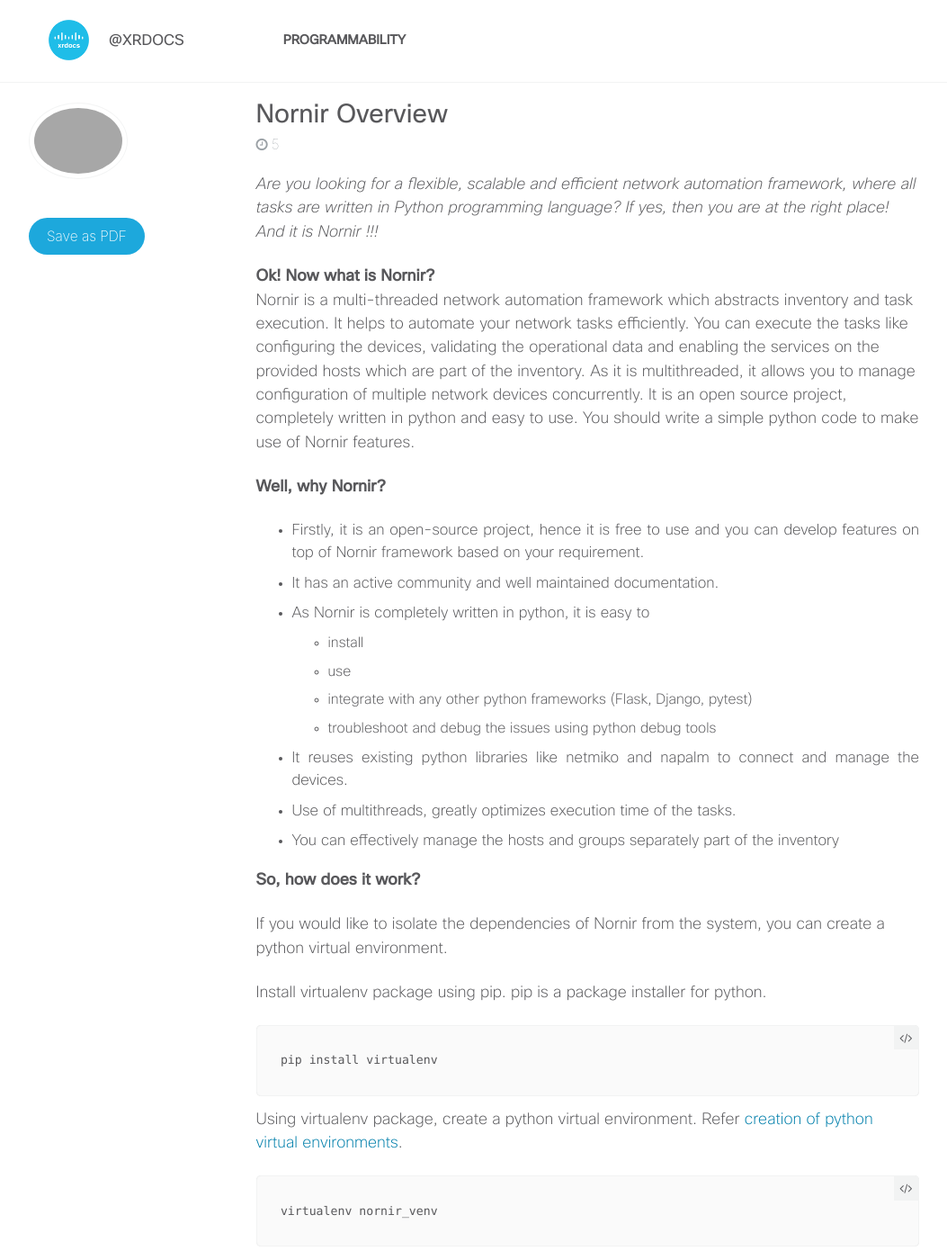
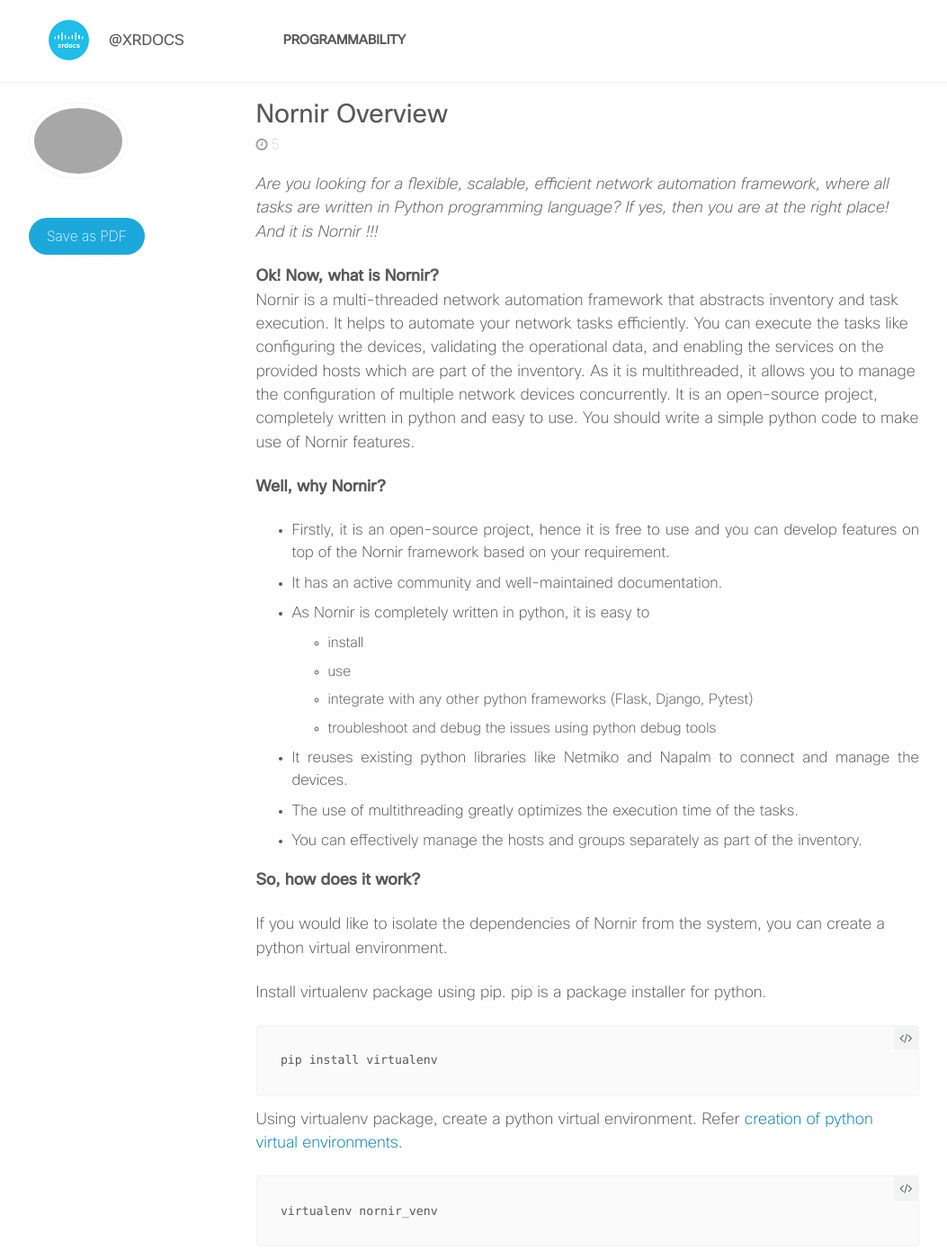
Before and after one commit to xrdocs/programmability, a Jekyll site: the page built from _tutorials/2020-12-02-nornir-overview.md, in a window 1280 px wide and 1400 px high. Shown: the whole window at 90% size, without its empty margins (12-1065 px from the left). Built offline with Jekyll 4.4.1, drawn with Linux system fonts in a browser that asks for light colours; comment, search, counter and statistics services are not loaded; some of the changed text lies outside the part shown.

Commit message:
Update 2020-12-02-nornir-overview.md

````diff
--- a/_tutorials/2020-12-02-nornir-overview.md
+++ b/_tutorials/2020-12-02-nornir-overview.md
@@ -5,22 +5,22 @@ date: '2020-12-02 18:01 -0400'
 title: Nornir Overview
 author: Neelima Parakala
 ---
-*Are you looking for a flexible, scalable and efficient network automation framework, where all tasks are written in Python programming language? If yes, then you are at the right place! And it is Nornir !!!*
+*Are you looking for a flexible, scalable, efficient network automation framework, where all tasks are written in Python programming language? If yes, then you are at the right place! And it is Nornir !!!*
 
-**Ok! Now what is Nornir?**
-Nornir is a multi-threaded network automation framework which abstracts inventory and task execution. It helps to automate your network tasks efficiently. You can execute the tasks like configuring the devices, validating the operational data and enabling the services on the provided hosts which are part of the inventory. As it is multithreaded, it allows you to manage configuration of multiple network devices concurrently. It is an open source project, completely written in python and easy to use. You should write a simple python code to make use of Nornir features.
+**Ok! Now, what is Nornir?**
+Nornir is a multi-threaded network automation framework that abstracts inventory and task execution. It helps to automate your network tasks efficiently. You can execute the tasks like configuring the devices, validating the operational data, and enabling the services on the provided hosts which are part of the inventory. As it is multithreaded, it allows you to manage the configuration of multiple network devices concurrently. It is an open-source project, completely written in python and easy to use. You should write a simple python code to make use of Nornir features.
 
 **Well, why Nornir?**
-- Firstly, it  is an open-source project, hence it is free to use and you can develop features on top of Nornir framework based on your requirement.
-- It has an active community and well maintained documentation.
+- Firstly, it is an open-source project, hence it is free to use and you can develop features on top of the Nornir framework based on your requirement.
+- It has an active community and well-maintained documentation.
 - As Nornir is completely written in python, it is easy to
 	- install
 	- use
-	- integrate with any other python frameworks (Flask, Django, pytest)
+	- integrate with any other python frameworks (Flask, Django, Pytest)
 	- troubleshoot and debug the issues using python debug tools
-- It reuses existing python libraries like netmiko and napalm to connect and manage the devices.
-- Use of multithreads, greatly optimizes execution time of the tasks.
-- You can effectively manage the hosts and groups separately part of the inventory
+- It reuses existing python libraries like Netmiko and Napalm to connect and manage the devices.
+- The use of multithreading greatly optimizes the execution time of the tasks.
+- You can effectively manage the hosts and groups separately as part of the inventory.
 
 **So, how does it work?**
 
@@ -43,7 +43,7 @@ In “nornir_venv” virtual environment, install **nornir**.
 ```
 pip install nornir
 ```
-Install Nornir plugin **nornir-napalm**.  It provides napalm connections through which you connect to the device and tasks like napalm_cli, napalm_configure, napalm_get, napalm_ping and napalm_validate.
+Install Nornir plugin nornir-napalm. It provides napalm connections through which you connect to the device and tasks like napalm_cli, napalm_configure, napalm_get, napalm_ping, and napalm_validate.
 ```
 pip install nornir-napalm
 ```
@@ -101,7 +101,7 @@ runner:
        options:
             num_workers: 2
 ```
-Config file provides inventory and task parallelization information to the main file. Nornir will use a ``different thread for each host`` to concurrently execute the tasks of the hosts. You can provide the number of threads to be used by your code in ```num_workers``` option of runner plugin. If ``num_workers == 1``, tasks of the hosts are executed one after the other in a simple loop. This case helps to troubleshoot or debug the issues. Generally you can provide a number greater than 1 to ``num_workers`` else it defaults to 20. In my case I am assigning value 2 to ``num_workers``, as I am dealing with two hosts.
+Config file provides inventory and task parallelization information to the main file. Nornir will use a different thread for each host to concurrently execute the tasks of the hosts. You can provide the number of threads to be used by your code in the num_workers option of the runner plugin. If num_workers == 1, tasks of the hosts are executed one after the other in a simple loop. This case helps to troubleshoot or debug the issues. Generally, you can provide a number greater than 1 to num_workers else it defaults to 20. In my case, I am assigning value 2 to num_workers, as I am dealing with two hosts.
 
 **nornir_main.py**
 ```
@@ -119,7 +119,7 @@ results = nr.run(
 
 print_result(results)
 ```
-This is the main file where you initialize Nornir with InitNornir function and provide the configuration file. In the next step, call run method and provide the tasks to be executed, here I provided napalm_get imported from nornir_napalm plugin. It executes the provided napalm getters over all the hosts provided in the inventory and return the results.
+This is the main file where you initialize Nornir with the InitNornir function and provide the configuration file. In the next step, call a run method and provide the tasks to be executed, here I provided napalm_get imported from the nornir_napalm plugin. It executes the provided napalm getters over all the hosts provided in the inventory and returns the results.
 
 Execute **nornir_main.py** file and retrieve the results.
 ```
````
